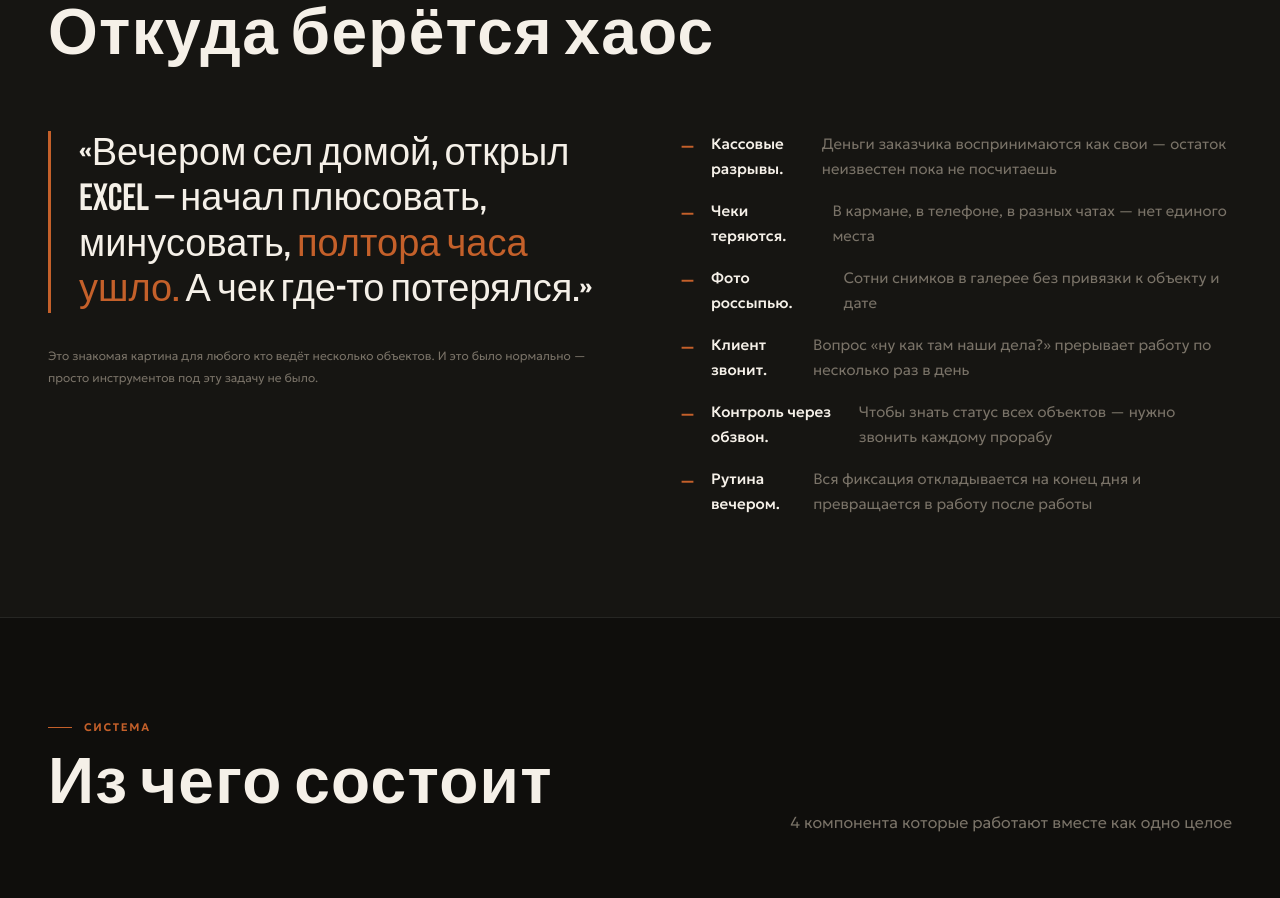
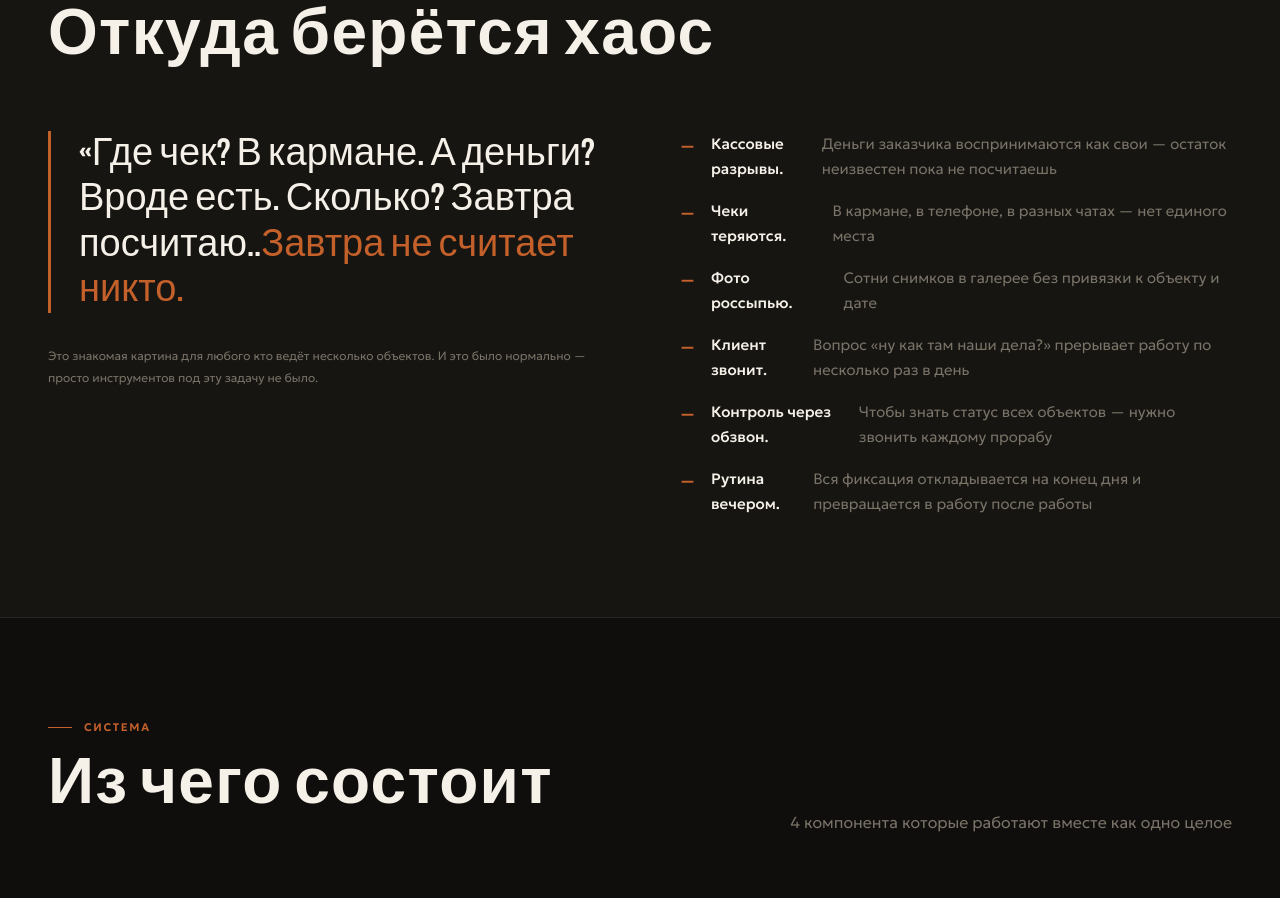
Before and after one commit to wecoth/remb--landing, a plain HTML site: page index.html in a window 1280 px wide. Shown: the part 933-1831 px from the top of the page. Drawn offline with Linux system fonts and the light colour scheme.

Commit message:
Update index.html

```diff
--- a/index.html
+++ b/index.html
@@ -766,7 +766,7 @@
   <div class="problem-grid reveal">
     <div class="problem-left">
       <div class="big-quote">
-        «Вечером сел домой, открыл Excel — начал плюсовать, минусовать, <em>полтора часа ушло.</em> А чек где-то потерялся.»
+        «Где чек? В кармане. А деньги? Вроде есть. Сколько? Завтра посчитаю..<em>Завтра не считает никто.</em>
       </div>
       <p style="font-size:12px; color:var(--muted); font-weight:300; line-height:1.8;">
         Это знакомая картина для любого кто ведёт несколько объектов. И это было нормально — просто инструментов под эту задачу не было.
```
